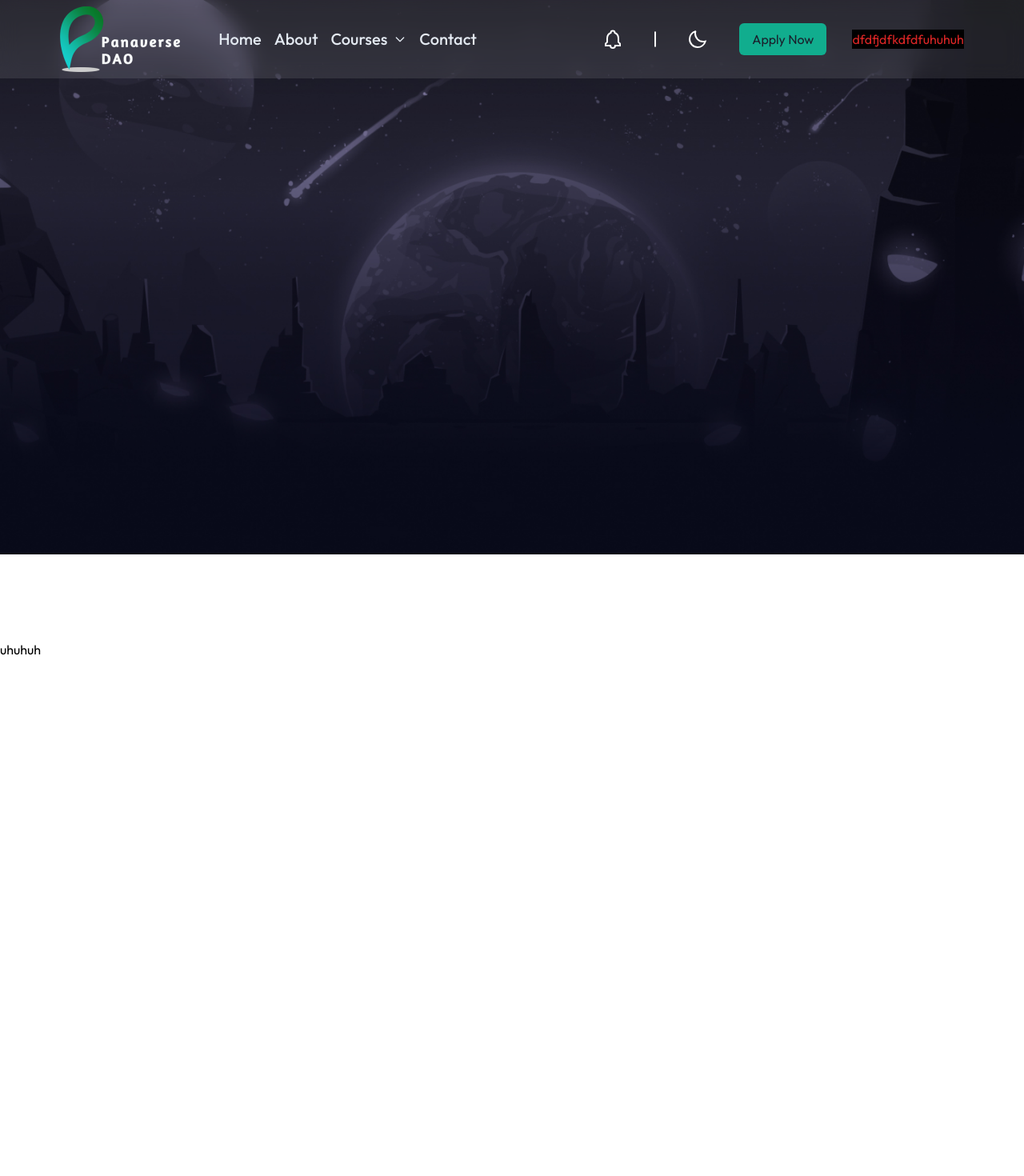
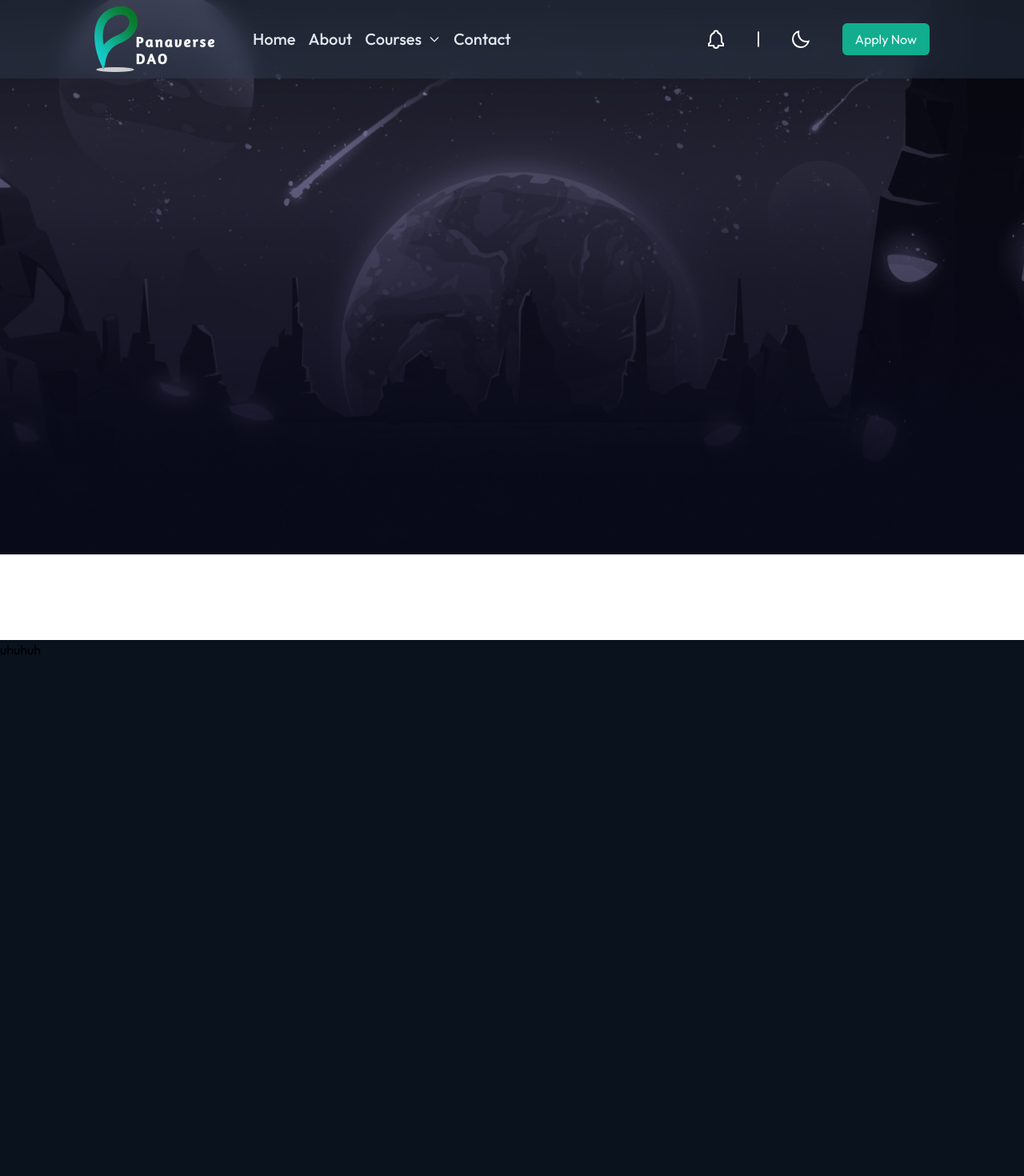
Before and after one commit to shehza-d/panaverse-site, a Next.js app: page / in a window 1280 px wide. Shown: the top 1470 px of the page at 80% size. Built offline with nearby package versions, Linux system fonts and the light colour scheme.

Commit message:
dark mode done

```diff
--- a/app/layout.tsx
+++ b/app/layout.tsx
@@ -20,7 +20,7 @@ export default function RootLayout({
         head.tsx. Find out more at https://beta.nextjs.org/docs/api-reference/file-conventions/head
       */}
       <head />
-      <body className={` bg-white dark:bg-bk`}>{children}</body>
+      <body className={``}>{children}</body>
     </html>
   );
 }
--- a/app/page.tsx
+++ b/app/page.tsx
@@ -4,23 +4,25 @@ import Image from "next/image";
 import Navbar from "../components/Navbar";
 import { useState } from "react";
 import ContextProvider from "../context/context";
-import { useContext } from "react";
-import { GlobalContext } from "../context/context";
+// import { useContext } from "react";
+// import { GlobalContext } from "../context/context";
 
 export default function Home() {
-  const [darkTheme, setDarkTheme] = useState(true);
-  const { state } = useContext(GlobalContext);
+  const [darkTheme, setDarkTheme] = useState<boolean>(true);
+  // const { state } = useContext(GlobalContext);
 
+  // console.log("state", state.darkTheme);
   return (
-    <ContextProvider>
-      <div className={`${state.darkTheme ? "dark" : "ss"}`}>
-        <Navbar />
+    // <ContextProvider>
+    <div className={`${darkTheme ? "dark" : ""} `}>
+      <Navbar darkTheme={darkTheme} setDarkTheme={setDarkTheme} />
       <div
         className="h-screen"
         // style={{ backgroundImage: "url('/hero.png')" }}
       >
         <div className="absolute -z-10 w-screen">
           <Image
+            className="m-0"
             src="/hero.png"
             // layout="fill"
             // objectFit="cover"
@@ -35,10 +37,8 @@ export default function Home() {
           <div className="d"></div>
         </div>
       </div>
-        <div className="h-screen">uhuhuh</div>
-
-        <div className="">dfdfjdfkdfdfuhuhuh</div>
+      <div className="h-screen bg-white dark:bg-bk">uhuhuh</div>
     </div>
-    </ContextProvider>
+    // </ContextProvider>
   );
 }
--- a/components/Navbar.tsx
+++ b/components/Navbar.tsx
@@ -2,11 +2,11 @@
 import Image from "next/image";
 import { useEffect, useRef, useState } from "react";
 import logo from "../public/panaverse-logo.png";
-import { useContext } from "react";
-import { GlobalContext } from "../context/context";
+// import { useContext } from "react";
+// import { GlobalContext } from "../context/context";
 
-export default function Navbar() {
-  const { state, dispatch } = useContext(GlobalContext);
+export default function Navbar({ setDarkTheme, darkTheme }: any) {
+  // const { state, dispatch } = useContext(GlobalContext);
   const [dropDownState, setDropDownState] = useState(false);
   const handleDropDownState = () => setDropDownState(!dropDownState);
   // const dropDownBtn = useRef<HTMLButtonElement>(null);
@@ -22,16 +22,16 @@ export default function Navbar() {
   }, []);
 
   return (
-    <nav className="fixed top-0 flex w-full items-center justify-around bg-white bg-opacity-10 py-2 backdrop-blur-md">
+    <nav className="fixed top-0 flex w-full items-center justify-around	 bg-white bg-opacity-40 py-2 backdrop-blur-md transition-all  duration-300 ease-in-out dark:bg-slate-700 dark:bg-opacity-40">
       <div className="flex items-center gap-12">
         <Image src={logo} width={150} height={150} alt="Logo of Panaverse" />
-        <ul className="flex gap-4 text-xl font-medium text-slate-200">
+        <ul className="flex gap-4 text-xl font-medium text-gray-900 transition-all duration-300 dark:text-slate-200">
           <li className="">Home</li>
           <li className="">About</li>
-          <li className="">
+          <li className="relative">
             <button
               // ref={dropDownBtn}
-              className="drop relative flex items-center focus:outline-none"
+              className="drop  flex items-center focus:outline-none"
               // id="dropdownDefaultButton"
               type="button"
               onClick={handleDropDownState}
@@ -54,7 +54,7 @@ export default function Navbar() {
               </svg>
             </button>
             {dropDownState ? (
-              <ul className=" drop  absolute right-24 z-10 w-96 divide-y  divide-gray-100 rounded-lg bg-white px-2 py-2 text-sm text-gray-500 shadow dark:bg-gray-700  dark:text-gray-200">
+              <ul className=" drop  absolute left-2 top-8 z-10 w-96 cursor-pointer  divide-y divide-gray-100 rounded-lg bg-white px-2 py-2 text-sm text-gray-500 shadow dark:bg-gray-700  dark:text-gray-200">
                 <li>
                   <span className="block px-4 py-2 hover:bg-gray-100  dark:hover:bg-gray-600">
                     Web 3.0 and Metaverse
@@ -91,7 +91,7 @@ export default function Navbar() {
           <li className="">Contact</li>
         </ul>
       </div>
-      <div className="flex items-center gap-8">
+      <div className="flex items-center gap-8  transition-all duration-300">
         <button className="p-2">
           <Image
             className="fill-red-300"
@@ -101,25 +101,19 @@ export default function Navbar() {
             height={24}
           />
         </button>
-        <div className="inline-block h-5 rounded-md border-[1px] border-neutral-100"></div>
-        <button
-          className="p-2"
-          onClick={() => dispatch({ type: "TOGGLE_THEME" })}
-        >
+        <div className="inline-block h-5 rounded-md border-[1px] border-slate-900 transition-all duration-300 dark:border-neutral-100"></div>
+        <button className="p-2" onClick={() => setDarkTheme(!darkTheme)}>
           <Image
             className="fill-accent text-accent"
-            src={`${state.darkTheme ? "/darkMode.svg" : "/lightMode.svg"}`}
+            src={`${darkTheme ? "/darkMode.svg" : "/lightMode.svg"}`}
             alt="bell icon"
             width={24}
             height={24}
           />
         </button>
-        <button className="rounded-md bg-accent py-2 px-4 text-gray-100 hover:bg-accent hover:bg-opacity-90 dark:text-gray-900">
+        <button className="rounded-md bg-accent  py-2 px-4 text-gray-900 transition-all duration-300 hover:bg-accent hover:bg-opacity-90 dark:text-gray-100">
           Apply Now
         </button>
-        <div className="bg-black text-white dark:text-red-600">
-          dfdfjdfkdfdfuhuhuh
-        </div>
       </div>
     </nav>
   );
--- a/tsconfig.json
+++ b/tsconfig.json
@@ -24,6 +24,6 @@
       "@/*": ["./*"]
     }
   },
-  "include": ["next-env.d.ts", "**/*.ts", "**/*.tsx", ".next/types/**/*.ts", "context/context.js"],
+  "include": ["next-env.d.ts", "**/*.ts", "**/*.tsx", ".next/types/**/*.ts", "context/context.ts"],
   "exclude": ["node_modules"]
 }
```
Lines whose indentation alone changed are shown as unchanged.
